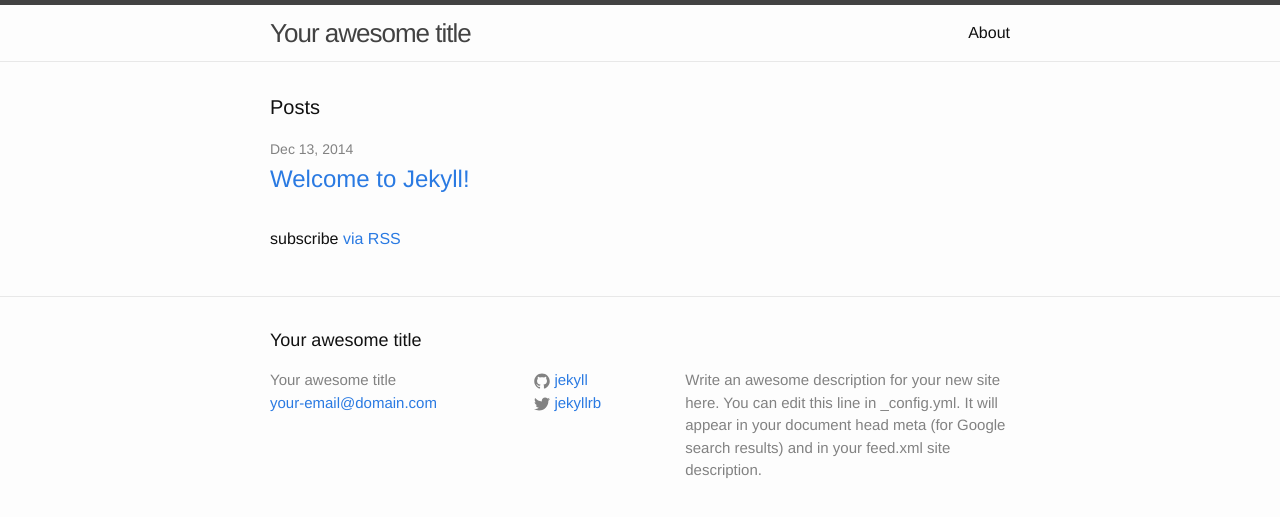
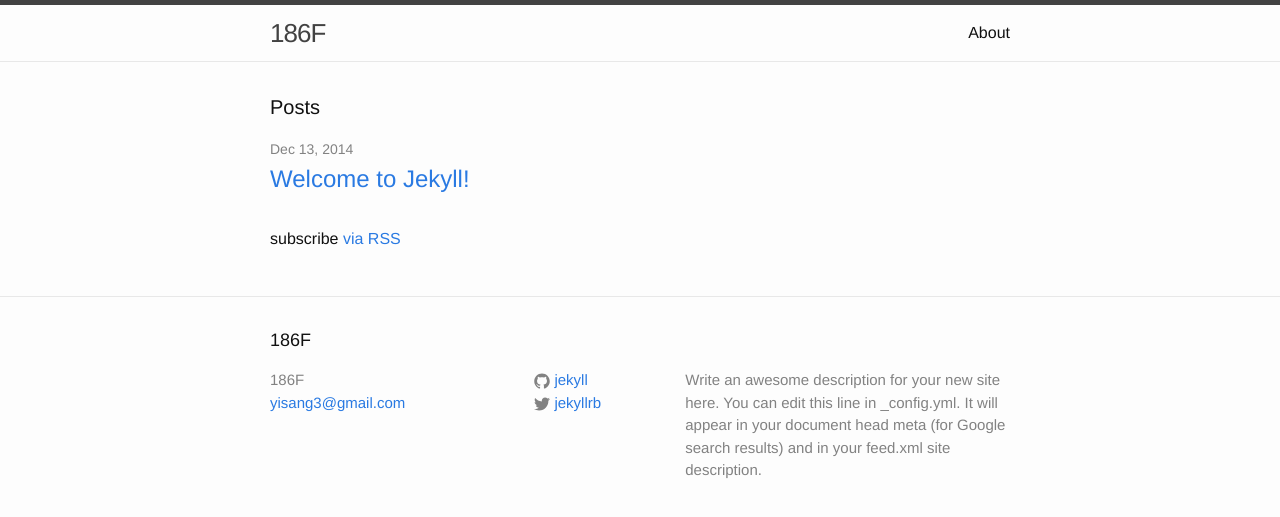
Before and after one commit to yisang3/blog, a Jekyll site: the page built from index.html, in a window 1280 px wide. Shown: the top 517 px of the page. Built offline with Jekyll 4.4.1, drawn with Linux system fonts in a browser that asks for light colours.

Commit message:
Change url method

```diff
--- a/_config.yml
+++ b/_config.yml
@@ -1,11 +1,11 @@
 # Site settings
-title: Your awesome title
-email: your-email@domain.com
+title: 186F
+email: yisang3@gmail.com
 description: > # this means to ignore newlines until "baseurl:"
   Write an awesome description for your new site here. You can edit this
   line in _config.yml. It will appear in your document head meta (for
   Google search results) and in your feed.xml site description.
-baseurl: "" # the subpath of your site, e.g. /blog/
+baseurl: "/blog" # the subpath of your site, e.g. /blog/
 url: "http://yourdomain.com" # the base hostname & protocol for your site
 twitter_username: jekyllrb
 github_username:  jekyll
```
Also changed, not shown: 3 other files.
